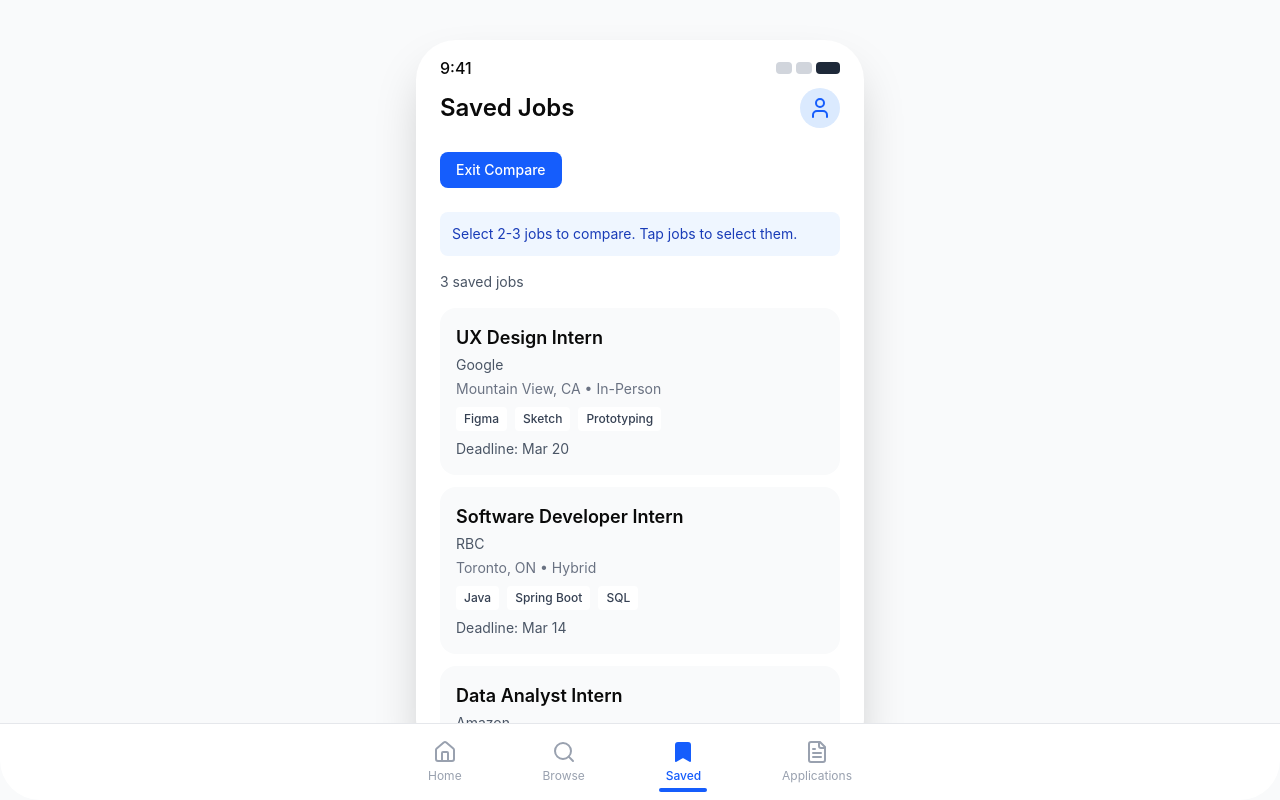
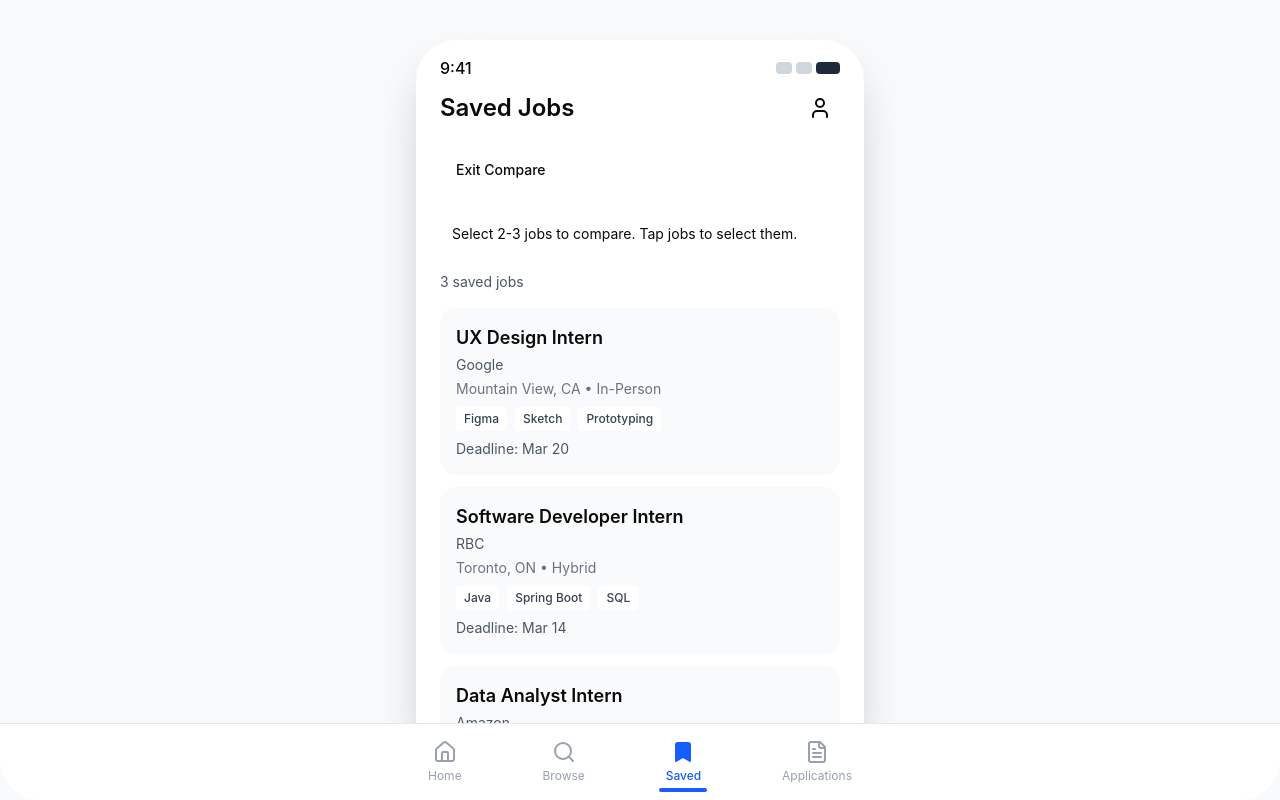
Before and after one commit to SubegSC/Student_Career_Search_App_Mobile, a React (Vite) app: page /saved in a window 1280 px wide. Both pictures are taken after a click on the button "Compare Jobs". Built offline with nearby package versions, Linux system fonts and the light colour scheme; no server answers.

Commit message:
Changed colors to match UofC Primary colors - (Saved Jobs & Compare -  2)

```diff
--- a/src/app/pages/SavedJobs.tsx
+++ b/src/app/pages/SavedJobs.tsx
@@ -38,9 +38,9 @@ export function SavedJobs() {
         <h1 className="text-2xl font-semibold">Saved Jobs</h1>
         <button
           onClick={() => navigate('/profile')}
-          className="w-10 h-10 bg-blue-100 rounded-full flex items-center justify-center hover:bg-blue-200 transition-colors"
+          className="w-10 h-10 bg-primary/10 rounded-full flex items-center justify-center hover:bg-primary/20 transition-colors"
         >
-          <User className="w-6 h-6 text-blue-600" />
+          <User className="w-6 h-6 text-primary" />
         </button>
       </div>
 
@@ -53,8 +53,8 @@ export function SavedJobs() {
           }}
           className={`px-4 py-2 rounded-lg font-medium text-sm ${
             compareMode
-              ? 'bg-blue-600 text-white'
-              : 'bg-white border-2 border-blue-600 text-blue-600'
+              ? 'bg-primary text-primary-foreground'
+              : 'bg-white border-2 border-primary text-primary'
           }`}
         >
           {compareMode ? 'Exit Compare' : 'Compare Jobs'}
@@ -62,7 +62,7 @@ export function SavedJobs() {
         {compareMode && selectedForCompare.size >= 2 && (
           <button
             onClick={() => navigate('/compare', { state: { jobIds: Array.from(selectedForCompare) } })}
-            className="px-4 py-2 bg-green-600 text-white rounded-lg font-medium text-sm"
+            className="px-4 py-2 bg-secondary text-secondary-foreground rounded-lg font-medium text-sm"
           >
             Compare ({selectedForCompare.size})
           </button>
@@ -70,8 +70,8 @@ export function SavedJobs() {
       </div>
 
       {compareMode && (
-        <div className="mb-4 p-3 bg-blue-50 rounded-lg">
-          <p className="text-sm text-blue-800">
+        <div className="mb-4 p-3 bg-primary/10 rounded-lg">
+          <p className="text-sm text-primary">
             Select 2-3 jobs to compare. Tap jobs to select them.
           </p>
         </div>
@@ -88,7 +88,7 @@ export function SavedJobs() {
           <p className="text-gray-500 mb-4">No saved jobs yet</p>
           <button
             onClick={() => navigate('/browse')}
-            className="px-4 py-2 bg-blue-600 text-white rounded-lg font-medium"
+            className="px-4 py-2 bg-primary text-primary-foreground rounded-lg font-medium"
           >
             Browse Jobs
           </button>
@@ -114,7 +114,7 @@ export function SavedJobs() {
                 }}
                 className={`rounded-2xl p-4 cursor-pointer transition-all ${
                   isSelected
-                    ? 'bg-blue-100 border-2 border-blue-600'
+                    ? 'bg-primary/10 border-2 border-primary'
                     : 'bg-gray-50 hover:bg-gray-100'
                 }`}
               >
@@ -140,7 +140,7 @@ export function SavedJobs() {
                     </div>
                   )}
                   {compareMode && isSelected && (
-                    <div className="w-6 h-6 bg-blue-600 rounded-full flex items-center justify-center">
+                    <div className="w-6 h-6 bg-primary rounded-full flex items-center justify-center">
                       <span className="text-white text-xs">✓</span>
                     </div>
                   )}
@@ -159,7 +159,7 @@ export function SavedJobs() {
                     </span>
                   </p>
                   {applied && (
-                    <span className="px-2 py-1 bg-green-500 text-white text-xs rounded-lg font-medium">
+                    <span className="px-2 py-1 bg-secondary text-secondary-foreground text-xs rounded-lg font-medium">
                       Applied
                     </span>
                   )}
```
